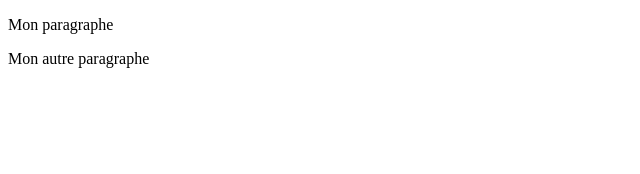
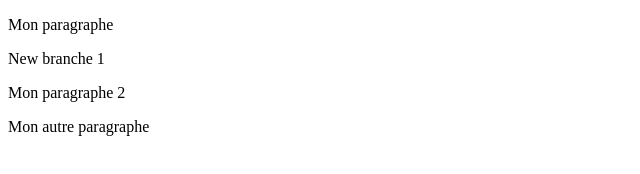
Before and after one commit to Gitkrakenman/premier, a plain HTML site: page index.html in a window 1280 px wide. Shown: the whole page, without its empty margins (0-640 px from the left). Drawn offline with Linux system fonts and the light colour scheme.

Commit message:
Mise à jour

```diff
--- a/index.html
+++ b/index.html
@@ -5,6 +5,10 @@
 </head>
 <body>
 	<p>Mon paragraphe</p>
+
+	<p>New branche 1</p>
+	<p>Mon paragraphe 2</p>
+
 	<p>Mon autre paragraphe</p>
 </body>
 </html>
```
